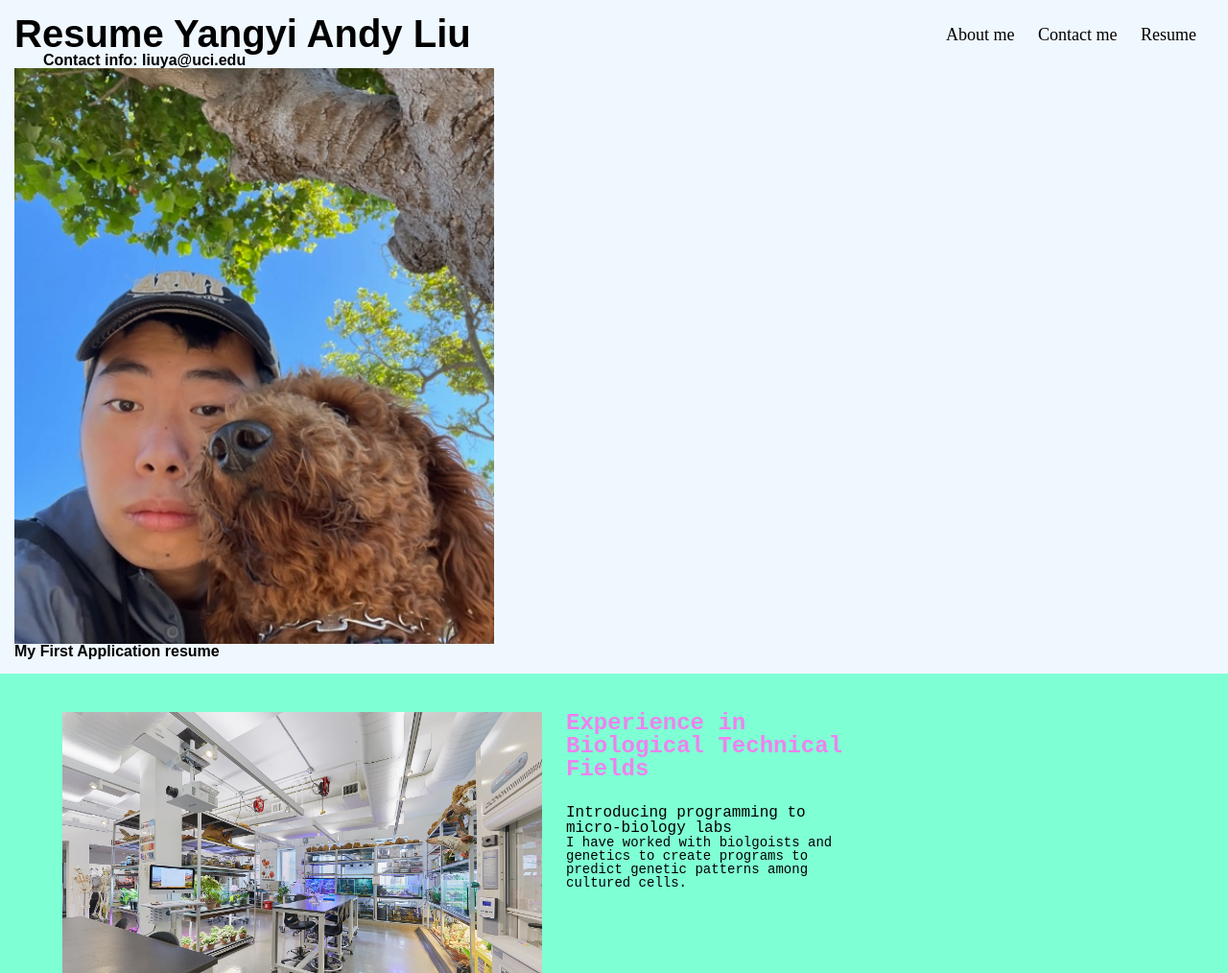
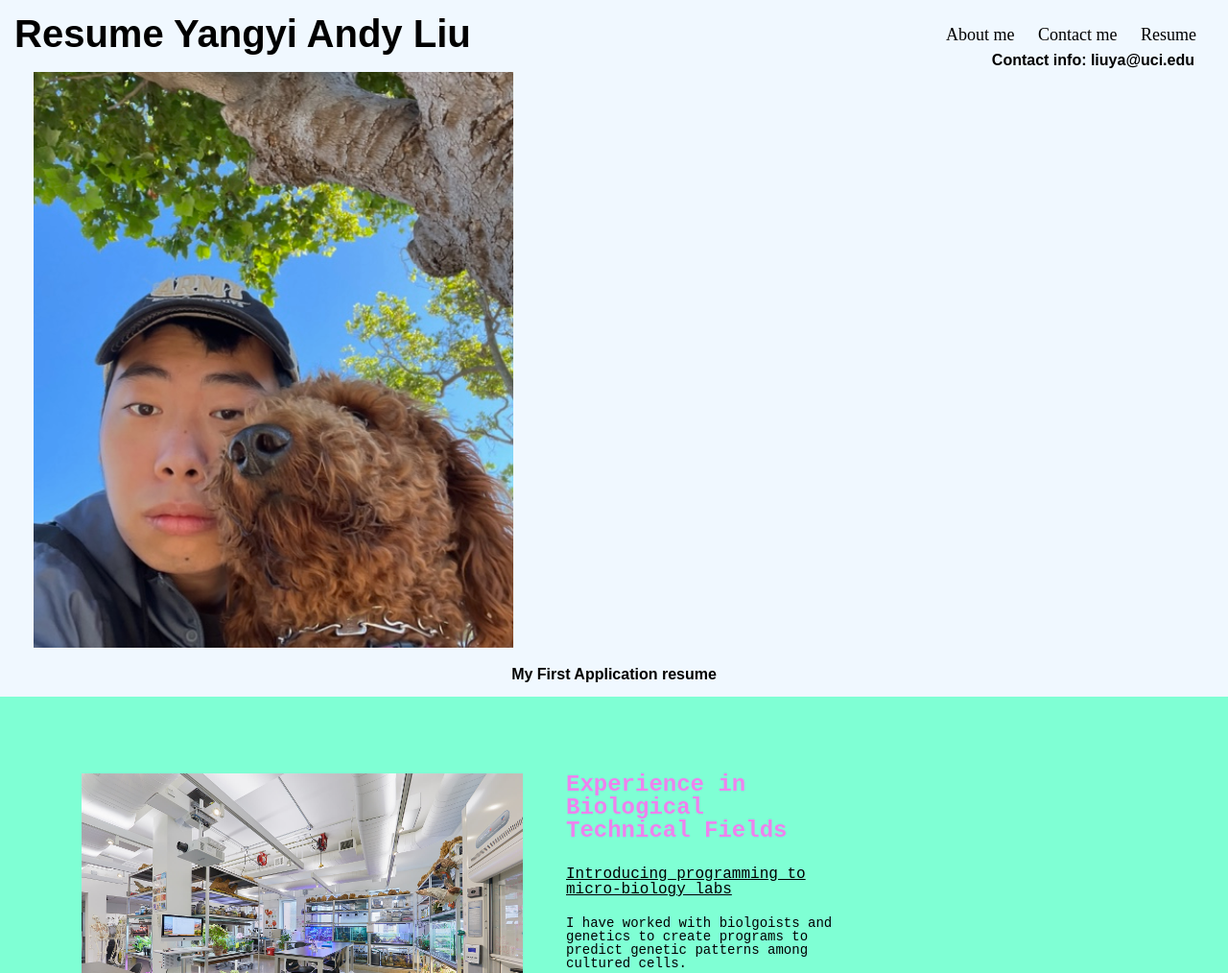
Before and after one commit to Tojomojo/C2-AndyL, a plain HTML site: page index.html in a window 1280 px wide. Shown: the top 1014 px of the page at 96% size. Drawn offline with Linux system fonts and the light colour scheme; files that its build step writes are made by us from their sources; files whose address does not match are found by name.

Commit message:
Update style.css

```diff
--- a/style.css
+++ b/style.css
@@ -39,7 +39,7 @@ header nav ul li {
     margin-left: 20px;
 }
 
-/* text styles */
+/* text styles in general*/
 
 a {
     color: black;
@@ -48,7 +48,12 @@ a {
 
 p {
     font-size: 14px;
+    margin-top: 20px;
     color: black;
+    display: flex;
+    flex-wrap: wrap;
+    justify-content: space-around;
+    flex: 2 1 100px;
 }
 
 /*Main Background image */
@@ -59,10 +64,25 @@ p {
     width: 500px;
     background-size: cover;
     background-position: center;
+    display: flex;
+    margin-top: 20px;
+    margin-bottom: 20px;
+    padding-left: 100px;
+    margin-left: 20px;
 }
 
+/* First application */
 h3 {
     margin-left: 30px;
+    margin-right: 30px;
+    background-size: contain;
+    float: right;
+    margin-right: 20px;
+    text-decoration: solid;
+}
+
+h4 {
+    text-align: center;
 }
 
 /* Floats */
@@ -72,10 +92,13 @@ h3 {
     margin-right: 25px;
 }
 
+
 .float-right {
     float: right;
     margin-left: 25px;
+    margin-top: 25px;
 }
+
 
 /* main */
 
@@ -88,8 +111,10 @@ main {
 /*Resume pics*/
 
 .resumePics {
-    margin-bottom: 18px;
+    margin-top: 20px;
+    margin-bottom: 25px;
     padding: 40px;
+    border: 10px;
     min-height: 300px;
     font-family: 'Courier New', Courier, monospace;
     color: violet;
@@ -98,18 +123,44 @@ main {
 .resumePics img {
     max-height: 500px;
     max-width: 500px;
+    padding: 20px;
+    margin-bottom: 20px;
 }
 
+.links  {
+    text-decoration: underline;
+}
 .resumePics h2 {
+    margin-top: 20px;
+    margin-left: 20px;
+    margin-right: 20px;
     margin-bottom: 25px;
     font-size: 24px;
+    display: flex;
+    flex: 1 1 100px
 }
 
 /*footer*/
 
 footer {
-    padding: 30px;
     clear: both;
     font-family: 'Times New Roman', Times, serif;
     text-align: center;
+    margin-bottom: 30px;
 }
+
+@media screen and (max-width: 768x) {
+    main,
+    .resumePics {
+        flex-direction: column;
+    }
+    header {
+        background-color: brown;
+    }
+
+    main,
+    footer {
+        background-color: blanchedalmond;
+    }
+
+}
```
